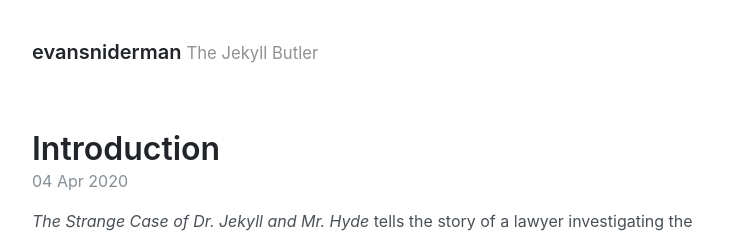
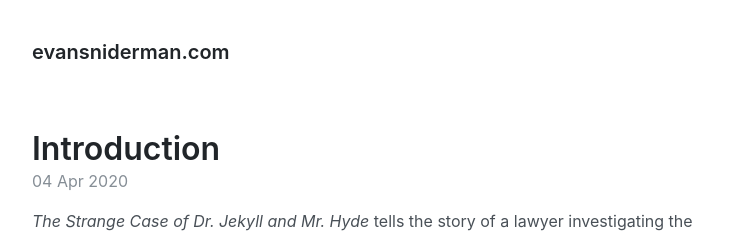
Before and after one commit to evansniderman/evansniderman.github.io, a Jekyll site: the page built from index.html, in a window 1280 px wide. Shown: the top 236 px of the page, without its empty margins (272-1006 px from the left). Built offline with Jekyll 4.4.1, drawn with Linux system fonts in a browser that asks for light colours; the list of posts is cut into pages by our own code.

Commit message:
Update _config.yml

```diff
--- a/_config.yml
+++ b/_config.yml
@@ -1,7 +1,7 @@
 # Setup
-title: evansniderman
-tagline: The Jekyll Butler
-url: https://getpoole.com
+title: evansniderman.com
+tagline:
+url:
 paginate: 1
 baseurl: ""
 permalink: pretty
@@ -33,9 +33,9 @@ sass:
 
 # Specify the author for blog posts
 author:
-  name: Mark Otto
-  url: https://twitter.com/mdo
-  email: markdotto@gmail.com
+  name: Evan
+  url:
+  email:
 
 # Custom vars
 version: 3.0.0
```
